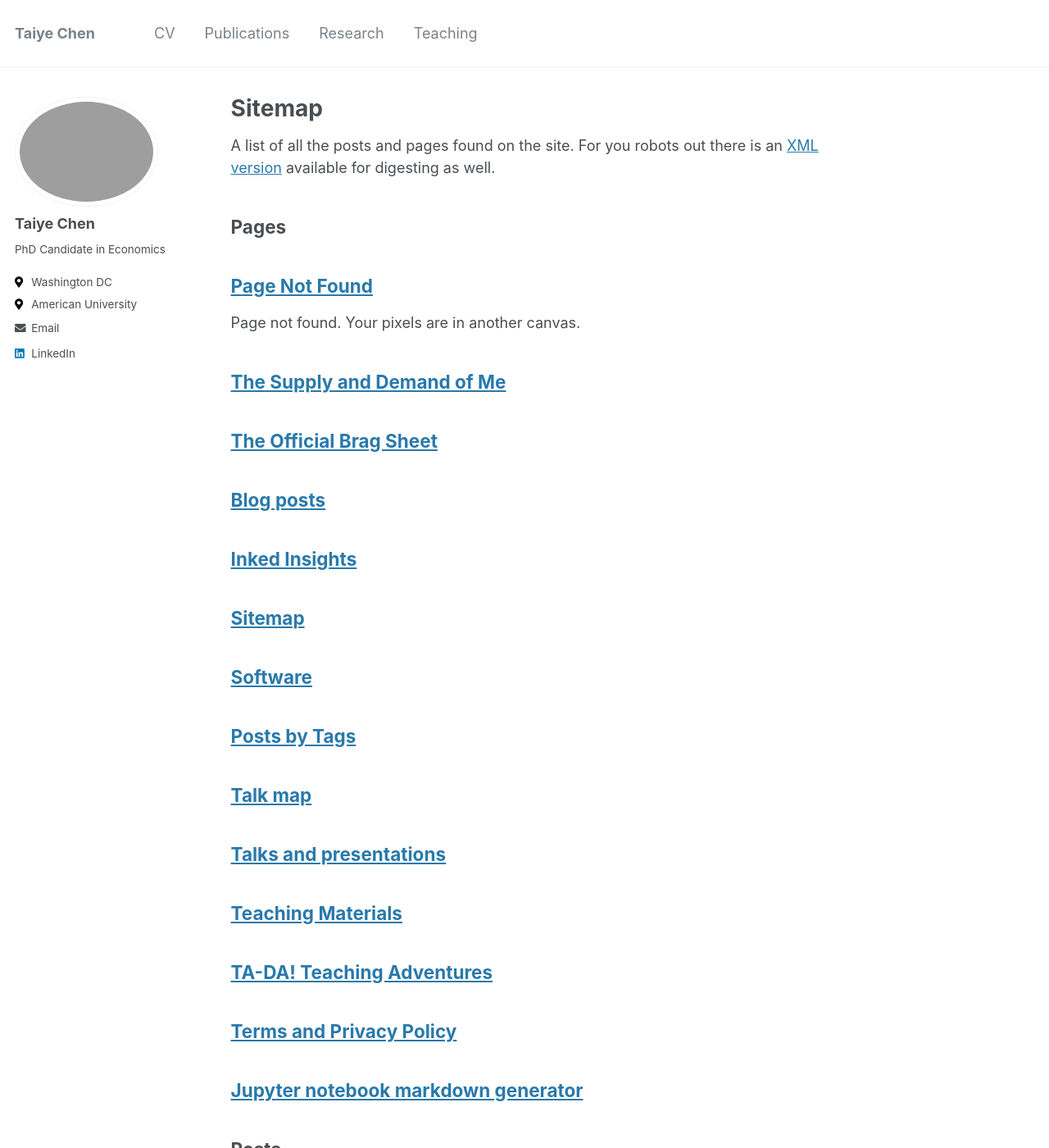
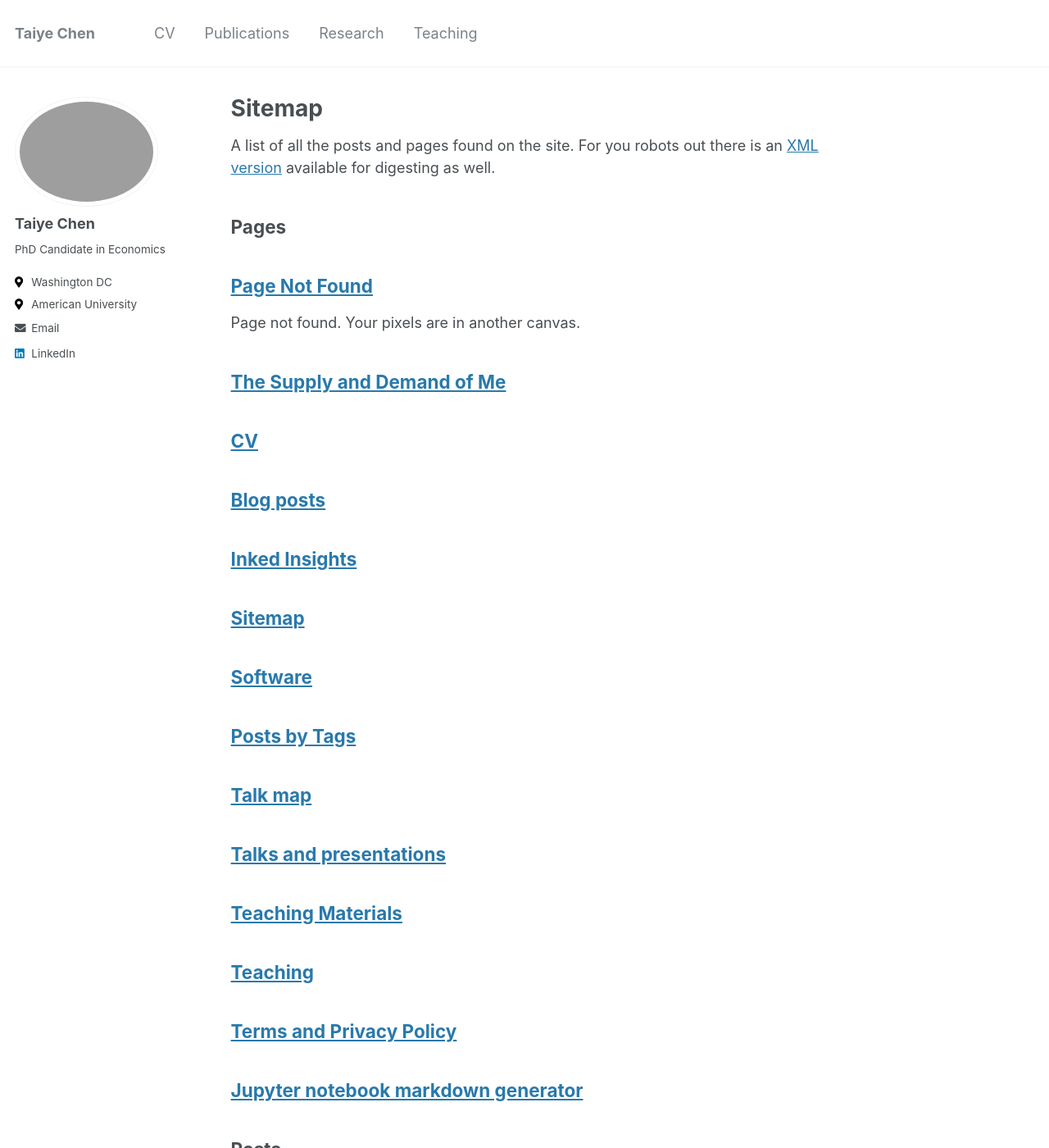
Before and after one commit to taiyechen/taiyechen.github.io, a Jekyll site: the page built from _pages/sitemap.md, in a window 1280 px wide and 1400 px high. Shown: the whole window at 82% size. Built offline with Jekyll 4.4.1, drawn with Linux system fonts in a browser that asks for light colours.

Commit message:
Update tabs

```diff
--- a/_pages/cv.md
+++ b/_pages/cv.md
@@ -1,6 +1,6 @@
 ---
 layout: archive
-title: "The Official Brag Sheet"
+title: "CV"
 permalink: /cv/
 author_profile: true
 redirect_from:
--- a/_pages/teaching.md
+++ b/_pages/teaching.md
@@ -1,6 +1,6 @@
 ---
 permalink: /teaching/
-title: "TA-DA! Teaching Adventures"
+title: "Teaching"
 ---
 
 Teaching is a vital component of my academic engagement, where I enhance students’ analytical skills and mastery of economic and statistical concepts through interactive and practical learning experiences. As a **teaching assistant** for several graduate-level courses at American University, including Economic Theory and International Trade Theory, I have worked with students from diverse backgrounds, both in person and online, helping them navigate complex theories and quantitative methods.
```
